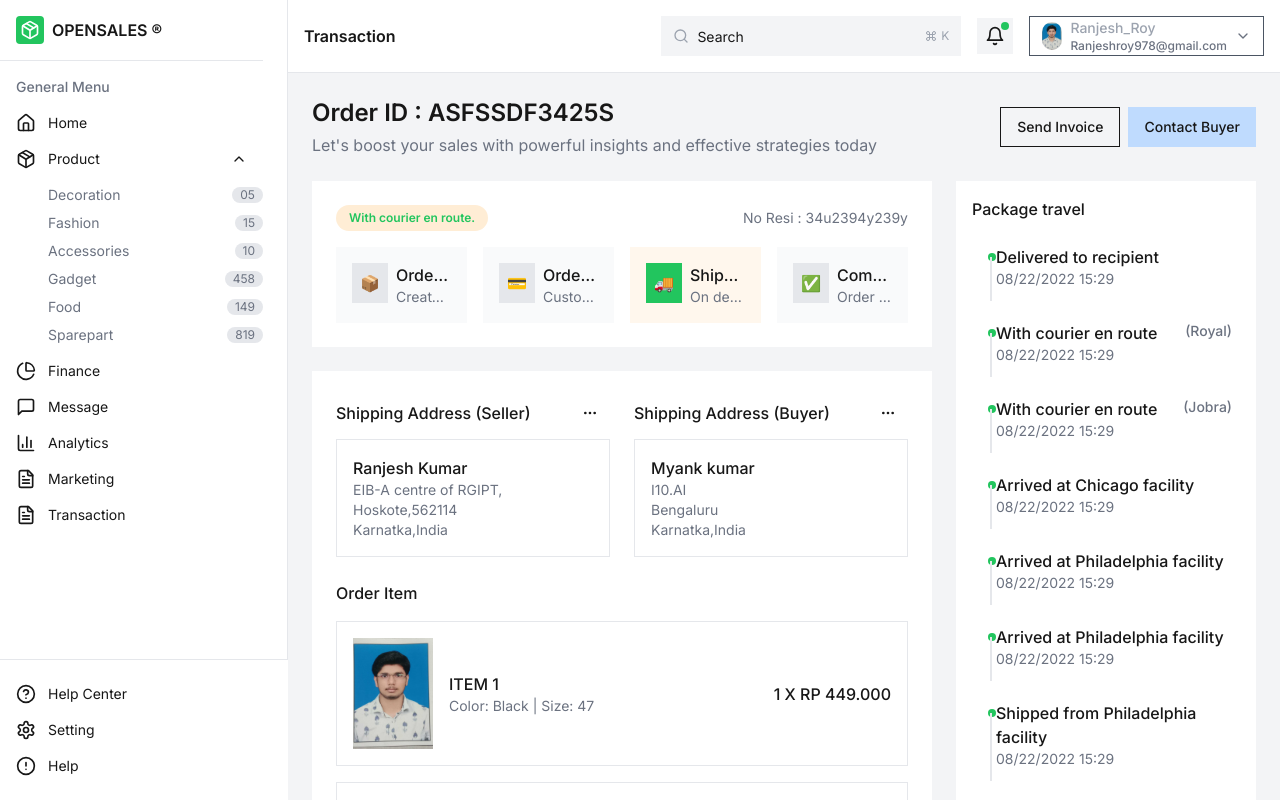
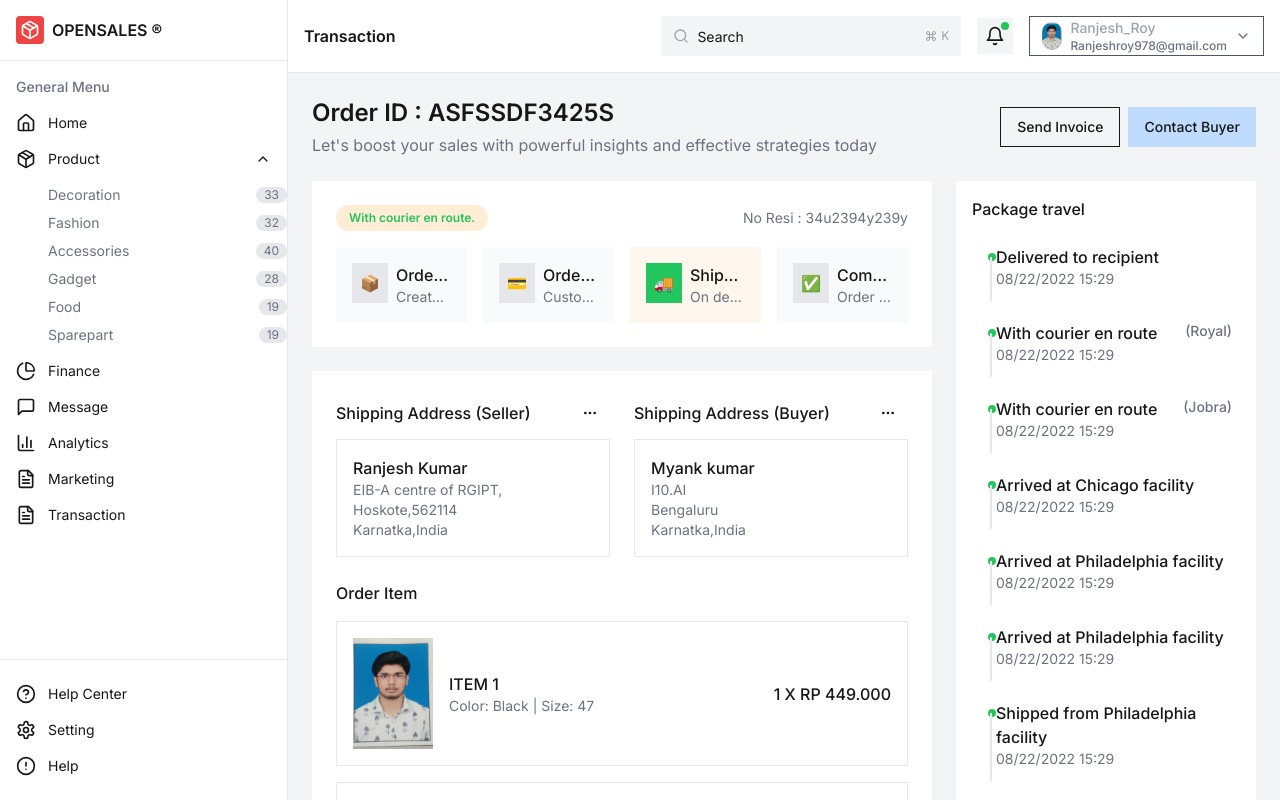
Before and after one commit to Ranjesh9525/order.managment, a Next.js app: page / in a window 1280 px wide. Both pictures are taken after a click on the button "Product". Built offline with nearby package versions, Linux system fonts and the light colour scheme.

Commit message:
Update sidebar.tsx

```diff
--- a/components/sidebar.tsx
+++ b/components/sidebar.tsx
@@ -1,8 +1,8 @@
 'use client'
 
-import { Home, Package, PieChart, MessageSquare, BarChart3, FileText, HelpCircle, Settings, AlertCircle, ChevronDown } from 'lucide-react'
+import { useState } from 'react'
+import { Home, Package, PieChart, MessageSquare, BarChart3, FileText, HelpCircle, Settings, AlertCircle, ChevronDown, Menu, X } from 'lucide-react'
 import Link from "next/link"
-import { useState } from 'react'
 
 const menuItems = [
   { icon: Home, label: "Home", href: "/" },
@@ -11,12 +11,12 @@ const menuItems = [
     label: "Product",
     href: "/product",
     subItems: [
-      { label: "Decoration", count: "05" },
-      { label: "Fashion", count: "15" },
-      { label: "Accessories", count: "10" },
-      { label: "Gadget", count: "458" },
-      { label: "Food", count: "149" },
-      { label: "Sparepart", count: "819" },
+      { label: "Decoration", count: "33" },
+      { label: "Fashion", count: "32" },
+      { label: "Accessories", count: "40" },
+      { label: "Gadget", count: "28" },
+      { label: "Food", count: "19" },
+      { label: "Sparepart", count: "19" },
     ]
   },
   { icon: PieChart, label: "Finance", href: "/finance" },
@@ -34,23 +34,42 @@ const bottomMenuItems = [
 
 export function Sidebar() {
   const [productOpen, setProductOpen] = useState(false)
+  const [isMobileMenuOpen, setIsMobileMenuOpen] = useState(false)
 
   const toggleProduct = () => {
     setProductOpen(!productOpen)
   }
 
+  const toggleMobileMenu = () => {
+    setIsMobileMenuOpen(!isMobileMenuOpen)
+  }
+
   return (
-    <div className="w-72 bg-white border-r overflow-y-auto h-screen pr-6">
+    <>
+      {/* Mobile menu button */}
+      <button
+        onClick={toggleMobileMenu}
+        className="fixed top-4 left-4 z-50 md:hidden bg-white p-2 rounded-md shadow-md"
+      >
+        {isMobileMenuOpen ? <X size={24} /> : <Menu size={24} />}
+      </button>
+
+      {/* Sidebar */}
+      <div className={`
+        fixed inset-y-0 left-0 z-40 w-72 bg-white border-r overflow-y-auto transition-transform duration-300 ease-in-out
+        ${isMobileMenuOpen ? 'translate-x-0' : '-translate-x-full'}
+        md:translate-x-0 md:static md:w-72
+      `}>
         <div className="p-4 border-b">
           <div className="flex items-center gap-2">
-          <div className="bg-green-500 text-white p-1 rounded">
+            <div className="bg-red-500 text-white p-1 rounded">
               <Package size={20} />
             </div>
             <span className="font-semibold">OPENSALES ®</span>
           </div>
         </div>
 
-      <div className="py-4">
+        <div className="py-4 h-[calc(100vh-8rem)] overflow-y-auto">
           <div className="px-4 text-sm font-medium text-gray-500">General Menu</div>
           <nav className="mt-2">
             {menuItems.map((item) => (
@@ -75,6 +94,7 @@ export function Sidebar() {
                   <Link
                     href={item.href}
                     className="flex items-center gap-3 px-4 py-2 text-sm hover:bg-gray-100"
+                    onClick={() => setIsMobileMenuOpen(false)}
                   >
                     <item.icon size={20} />
                     <span>{item.label}</span>
@@ -87,6 +107,7 @@ export function Sidebar() {
                         key={subItem.label}
                         href="#"
                         className="flex items-center justify-between py-1 text-sm text-gray-500 hover:text-gray-900"
+                        onClick={() => setIsMobileMenuOpen(false)}
                       >
                         <span>{subItem.label}</span>
                         <span className="text-xs bg-gray-200 rounded-full px-2">{subItem.count}</span>
@@ -99,13 +120,14 @@ export function Sidebar() {
           </nav>
         </div>
 
-      <div className="absolute bottom-0 w-72 border-t bg-white">
+        <div className="absolute bottom-0 w-full border-t bg-white">
           <nav className="py-4">
             {bottomMenuItems.map((item) => (
               <Link
                 key={item.label}
                 href={item.href}
                 className="flex items-center gap-3 px-4 py-2 text-sm hover:bg-gray-100"
+                onClick={() => setIsMobileMenuOpen(false)}
               >
                 <item.icon size={20} />
                 <span>{item.label}</span>
@@ -114,5 +136,14 @@ export function Sidebar() {
           </nav>
         </div>
       </div>
+
+      {/* Overlay for mobile */}
+      {isMobileMenuOpen && (
+        <div
+          className="fixed inset-0 bg-black bg-opacity-50 z-30 md:hidden"
+          onClick={toggleMobileMenu}
+        ></div>
+      )}
+    </>
   )
 }
```
Lines whose indentation alone changed are shown as unchanged.
